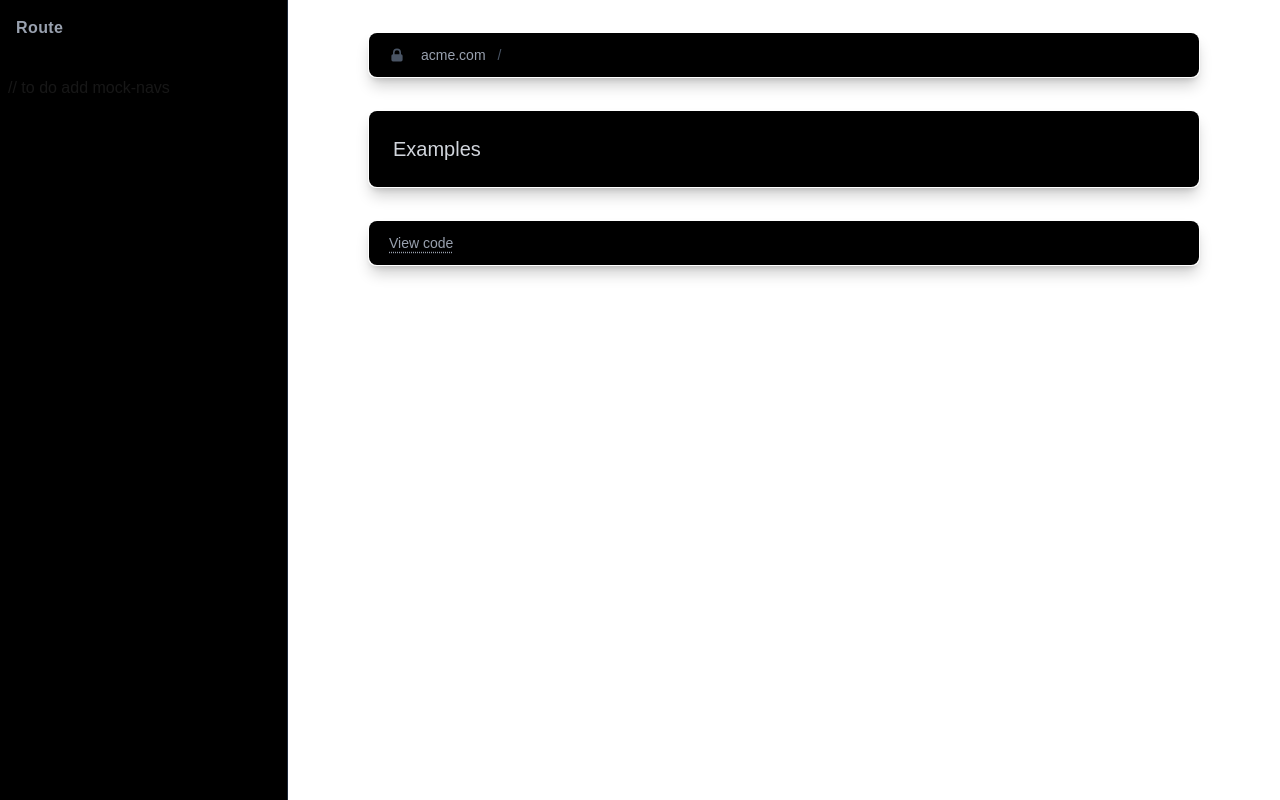
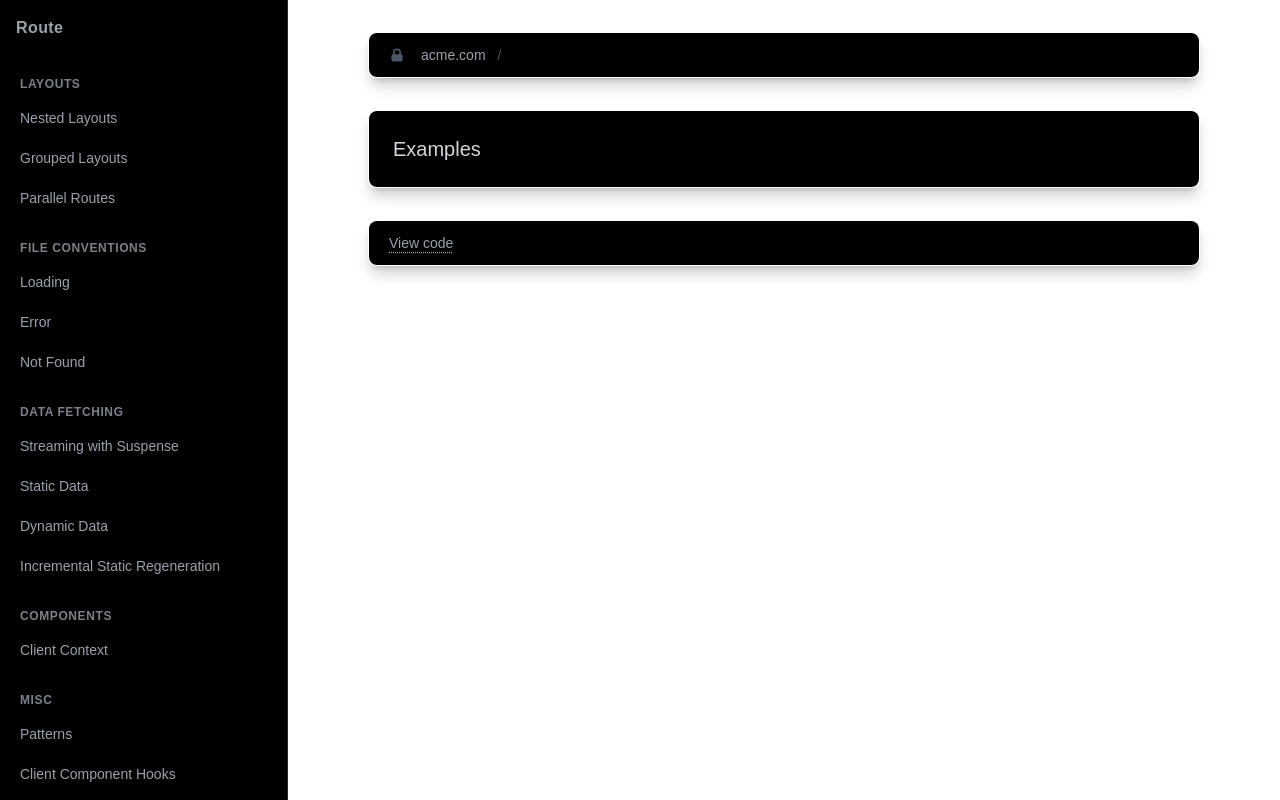
Before and after one commit to mrsubhonbek/next-project-render, a Next.js app: page / in a window 1280 px wide. Built offline with nearby package versions, Linux system fonts and the light colour scheme.

Commit message:
chor: add mock route

```diff
--- /dev/null
+++ b/lib/mock-data.ts
@@ -0,0 +1,106 @@
+export type Item = {
+  name: string;
+  slug: string;
+  description?: string;
+};
+
+export const mock: { name: string; items: Item[] }[] = [
+  {
+    name: 'Layouts',
+    items: [
+      {
+        name: 'Nested Layouts',
+        slug: 'layouts',
+        description: 'Create UI that is shared across routes',
+      },
+      {
+        name: 'Grouped Layouts',
+        slug: 'route-groups',
+        description: 'Organize routes without affecting URL paths',
+      },
+      {
+        name: 'Parallel Routes',
+        slug: 'parallel-routes',
+        description: 'Render multiple pages in the same layout',
+      },
+    ],
+  },
+  {
+    name: 'File Conventions',
+    items: [
+      {
+        name: 'Loading',
+        slug: 'loading',
+        description:
+          'Create meaningful Loading UI for specific parts of an app',
+      },
+      {
+        name: 'Error',
+        slug: 'error-handling',
+        description: 'Create Error UI for specific parts of an app',
+      },
+      {
+        name: 'Not Found',
+        slug: 'not-found',
+        description: 'Create Not Found UI for specific parts of an app',
+      },
+    ],
+  },
+  {
+    name: 'Data Fetching',
+    items: [
+      {
+        name: 'Streaming with Suspense',
+        slug: 'streaming',
+        description:
+          'Streaming data fetching from the server with React Suspense',
+      },
+      {
+        name: 'Static Data',
+        slug: 'ssg',
+        description: 'Generate static pages',
+      },
+      {
+        name: 'Dynamic Data',
+        slug: 'ssr',
+        description: 'Server-render pages',
+      },
+      {
+        name: 'Incremental Static Regeneration',
+        slug: 'isr',
+        description: 'Get the best of both worlds between static & dynamic',
+      },
+    ],
+  },
+  {
+    name: 'Components',
+    items: [
+      {
+        name: 'Client Context',
+        slug: 'context',
+        description:
+          'Pass context between Client Components that cross Server/Client Component boundary',
+      },
+    ],
+  },
+  {
+    name: 'Misc',
+    items: [
+      {
+        name: 'Patterns',
+        slug: 'patterns',
+        description: 'A collection of useful App Router patterns',
+      },
+      {
+        name: 'Client Component Hooks',
+        slug: 'hooks',
+        description: 'Preview the routing hooks available in Client Components',
+      },
+      {
+        name: 'CSS and CSS-in-JS',
+        slug: 'styling',
+        description: 'Preview the supported styling solutions',
+      },
+    ],
+  },
+];
--- a/ui/global-nav.tsx
+++ b/ui/global-nav.tsx
@@ -4,6 +4,8 @@ import Link from 'next/link';
 import { Bars3Icon, XMarkIcon } from '@heroicons/react/24/solid';
 import clsx from 'clsx';
 import { useState } from 'react';
+import { type Item, mock } from '#/lib/mock-data';
+import { useSelectedLayoutSegment } from 'next/navigation';
 
 export const GlobalNav = () => {
   const [isOpen, setIsOpen] = useState(false);
@@ -44,9 +46,50 @@ export const GlobalNav = () => {
         })}
       >
         <nav className="space-y-6 px-2 pb-24 pt-5">
-          // to do add mock-navs
+        {mock.map((section) => {
+            return (
+              <div key={section.name}>
+                <div className="mb-2 px-3 text-xs font-semibold uppercase tracking-wider text-gray-400/80">
+                  <div>{section.name}</div>
+                </div>
+
+                <div className="space-y-1">
+                  {section.items.map((item) => (
+                    <GlobalNavItem key={item.slug} item={item} close={close} />
+                  ))}
+                </div>
+              </div>
+            );
+          })}
         </nav>
       </div>
     </div>
   );
 }
+
+function GlobalNavItem({
+  item,
+  close,
+}: {
+  item: Item;
+  close: () => false | void;
+}) {
+  const segment = useSelectedLayoutSegment();
+  const isActive = item.slug === segment;
+
+  return (
+    <Link
+      onClick={close}
+      href={`/${item.slug}`}
+      className={clsx(
+        'block rounded-md px-3 py-2 text-sm font-medium hover:text-gray-300',
+        {
+          'text-gray-400 hover:bg-gray-800': !isActive,
+          'text-white': isActive,
+        },
+      )}
+    >
+      {item.name}
+    </Link>
+  );
+}
```
